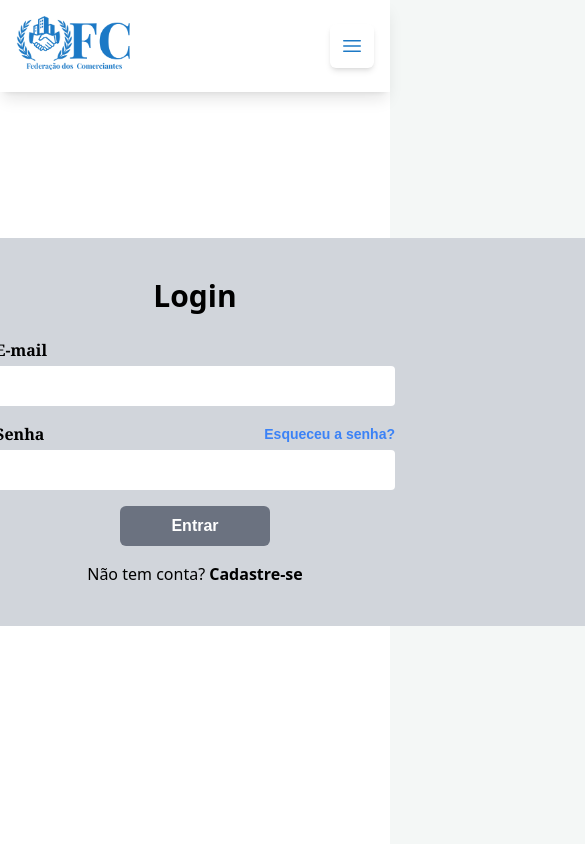
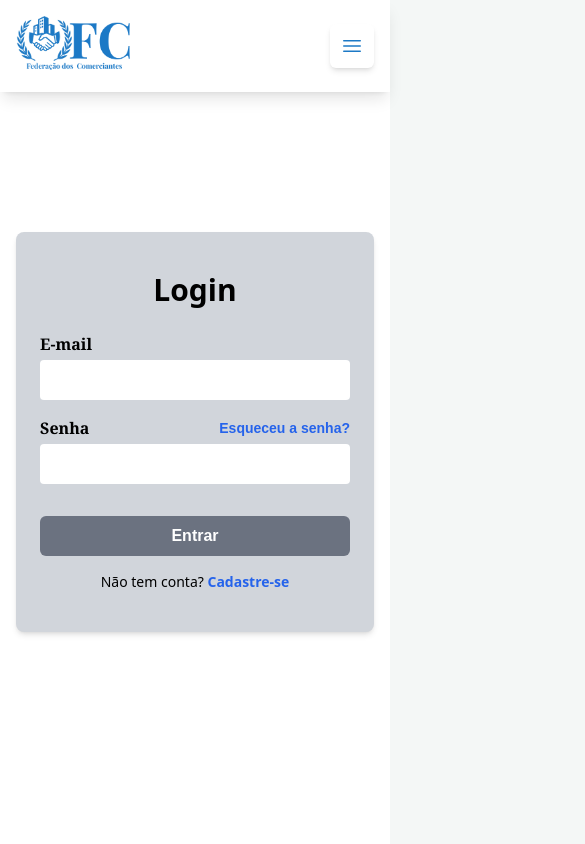
Before and after one commit to Brafios/ProjetoGT10_FrontEnd, a React (Vite) app: page /login in a window 390 px wide. Shown: the top 844 px of the page, 585 px wide, since content can reach past the window. Built offline with nearby package versions, Linux system fonts and the light colour scheme; a web font is replaced by a local one.

Commit message:
inclusão da responsividade para o mobile, nas paginas login, recuperar e atualizar senha

```diff
--- a/src/pages/AtualizarSenha/index.jsx
+++ b/src/pages/AtualizarSenha/index.jsx
@@ -75,21 +75,21 @@ const AtualizarSenha = () => {
   };
 
   return (
-    <div className="h-screen w-screen flex justify-center items-center">
-      <div className="flex flex-col items-center w-screen">
-        <div className="flex flex-col justify-center items-center w-[800px] h-auto py-10 bg-gray-300 p-8 rounded">
+    <div className="min-h-screen w-full flex justify-center items-center px-4">
+      <div className="flex flex-col items-center w-full">
+        <div className="flex flex-col justify-center items-center w-full max-w-xl py-10 bg-gray-300 px-6 sm:px-10 rounded-lg shadow-md">
           <Tittle>Criar Nova Senha</Tittle>
-          <form onSubmit={handleSubmit(onSubmit)} className="flex flex-col w-[400px]">
+          <form onSubmit={handleSubmit(onSubmit)} className="flex flex-col w-full max-w-sm">
             <FormInput id="NovaSenha" type="password" label="Nova Senha" {...register("password", { required: "A nova senha é obrigatória.", minLength: { value: 6, message: "A senha deve ter no mínimo 6 caracteres." } })} />
             {errors.password && <p className="text-red-500 text-sm">{errors.password.message}</p>}
             <FormInput id="NovaSenhaConfirma" type="password" label="Confirme a Nova Senha" {...register("confirmPassword", { required: "A confirmação da senha é obrigatória.", validate: (value) => value === getValues("password") || "As senhas não coincidem." })} />
             {errors.confirmPassword && <p className="text-red-500 text-sm">{errors.confirmPassword.message}</p>}
             {message && <p className={`text-center font-bold my-2 ${errorType === 'error' ? 'text-red-500' : 'text-green-600'}`}>{message}</p>}
-            <Button type="submit" className="w-[200px] h-10 self-center mt-4" disabled={loading || !tokens}>
+            <Button type="submit" className="w-full sm:w-[200px] h-10 self-center mt-4" disabled={loading || !tokens}>
               {loading ? "Atualizando..." : "Atualizar Senha"}
             </Button>
           </form>
-          <p className="mt-6"><Link to="/login" className="font-bold text-blue-600 hover:underline">Voltar para o Login</Link></p>
+          <p className="mt-6 text-sm text-center"><Link to="/login" className="font-bold text-blue-600 hover:underline">Voltar para o Login</Link></p>
         </div>
       </div>
     </div>
--- a/src/pages/Login/index.jsx
+++ b/src/pages/Login/index.jsx
@@ -43,14 +43,14 @@ const Login = () => {
   };
 
   return (
-    <div className="h-screen w-screen flex justify-center items-center">
-      <div className="flex flex-col items-center w-screen">
-        <div className="flex flex-col justify-center items-center w-[800px] h-auto py-10 bg-gray-300 p-8 rounded">
+    <div className="min-h-screen w-full flex justify-center items-center px-4">
+      <div className="flex flex-col items-center w-full">
+        <div className="flex flex-col justify-center items-center w-full max-w-xl h-auto py-10 bg-gray-300 px-6 sm:px-10 rounded-lg shadow-md">
           <Tittle>
             Login
           </Tittle>
 
-          <form onSubmit={handleSubmit(onSubmit)} className="flex flex-col w-[400px]">
+          <form onSubmit={handleSubmit(onSubmit)} className="flex flex-col w-full max-w-sm">
             <FormInput
               label="E-mail"
               id="email"
@@ -74,7 +74,7 @@ const Login = () => {
                 </label>
                 <Link
                   to="/recuperar"
-                  className="text-sm text-blue-500 font-bold hover:underline"
+                  className="text-sm text-blue-600 font-bold hover:underline"
                 >
                   Esqueceu a senha?
                 </Link>
@@ -92,15 +92,15 @@ const Login = () => {
 
             <Button
               type="submit"
-              className="w-[150px] h-10 self-center"
+              className="w-full sm:w-[150px] h-10 self-center mt-4"
             >
               Entrar
             </Button>
           </form>
 
-          <p className="mt-4 font-sans">
+          <p className="mt-4 text-sm text-center font-sans">
             Não tem conta?{" "}
-            <Link to="/registro" className="font-bold font-sans">
+            <Link to="/registro" className="font-bold font-sans text-blue-600 hover:underline">
               Cadastre-se
             </Link>
           </p>
--- a/src/pages/Recuperar/index.jsx
+++ b/src/pages/Recuperar/index.jsx
@@ -35,16 +35,16 @@ const Recuperar = () => {
 
     return (
 
-    <div className="h-screen w-screen flex justify-center items-center">
-      <div className="flex flex-col items-center w-screen">
-        <div className="flex flex-col justify-center items-center w-[800px] h-auto py-10 bg-gray-300 p-8 rounded">
+    <div className="min-h-screen w-full flex justify-center items-center px-4">
+      <div className="flex flex-col items-center w-full">
+        <div className="flex flex-col justify-center items-center w-full max-w-xl py-10 bg-gray-300 px-6 sm:px-10 rounded-lg shadow-md">
           <Tittle>Recuperar Senha</Tittle>
 
-          <p className="text-center mb-4 text-gray-600">
+          <p className="text-center mb-4 text-gray-600 text-sm sm:text-base">
             Digite seu e-mail para receber um link de recuperação.
           </p>
 
-          <form onSubmit={handleSubmit(onSubmit)} className="flex flex-col w-[400px]">
+          <form onSubmit={handleSubmit(onSubmit)} className="flex flex-col w-full max-w-sm">
             <FormInput
               label="E-mail"
               id="email"
@@ -70,14 +70,14 @@ const Recuperar = () => {
 
             <Button
               type="submit"
-              className="w-[200px] h-10 self-center mt-4"
+              className="w-full sm:w-[200px] h-10 self-center mt-4"
               disabled={loading}
             >
               {loading ? "Enviando..." : "Enviar Link"}
             </Button>
           </form>
 
-          <p className="mt-6">
+          <p className="mt-6 text-sm text-center">
             Lembrou a senha? <Link to="/login" className="font-bold text-blue-600 hover:underline">Fazer Login</Link>
           </p>
         </div>
--- a/src/pages/Registro/index.jsx
+++ b/src/pages/Registro/index.jsx
@@ -30,24 +30,24 @@ const Registro = () => {
 
   return (
       <>
-        <div className=" h-screen w-screen flex flex-col justify-between font-sans mt-20">
-          <div className="flex flex-col justify-center items-center flex-1 py-10 ">
-            <div className="flex flex-col justify-center items-center w-[800px] bg-gray-300 p-8 rounded">
+        <div className="min-h-screen w-full flex flex-col justify-center items-center px-4 py-10 font-sans">
+            <div className="flex flex-col justify-center items-center w-full max-w-xl bg-gray-300 px-6 sm:px-10 py-10 rounded-lg shadow-md">
               <Tittle>
                 Cadastro
               </Tittle>
 
-              <form onSubmit={handleSubmit(onSubmit)} className="flex flex-col w-[400px]">
+              <form onSubmit={handleSubmit(onSubmit)} className="flex flex-col w-full max-w-sm">
 
                 <FormInput
                   id="nome"
                   type="text"
                   label="Nome Completo"
 
-                {...register("nome", { required: "O nome é obrigatório",
-                  minLength:{
+                  {...register("nome", {
+                    required: "O nome é obrigatório",
+                    minLength: {
                       value: 3,
-                    message:"O nome deve ter no máximo 50 caracteres",
+                      message: "O nome deve ter no máximo 50 caracteres",
                     },
                   })}
 
@@ -79,9 +79,9 @@ const Registro = () => {
                   label="Senha"
                   {...register("password", {
                     required: "Senha é obrigatória",
-                    minLength:{
+                    minLength: {
                       value: 6,
-                      message:"A senha deve conter letras e números."
+                      message: "A senha deve conter letras e números."
                     }
                   })}
                 />
@@ -97,7 +97,7 @@ const Registro = () => {
                   {...register("funcao", {
                     required: "A função é obrigatória",
                     minLength: {
-                   value:2,
+                      value: 2,
                       message: "A função deve ter pelo menos 2 caracteres."
 
                     }
@@ -109,18 +109,15 @@ const Registro = () => {
 
                 <Button
                   type="submit"
-                className="w-[150px] h-10 self-center"
+                  className="w-full sm:w-[150px] h-10 self-center mt-4"
                 >
                   Cadastrar
                 </Button>
               </form>
-            <p className="mt-4 text-center">
-                Já tem conta? <Link to="/login" className="font-bold text-blue-600">Entrar</Link>
+              <p className="mt-4 text-center text-sm">
+                Já tem conta? <Link to="/login" className="font-bold text-blue-600 hover:underline">Entrar</Link>
               </p>
             </div>
-        </div>
-
-
           </div>
       </>
       );
```
Lines whose indentation alone changed are shown as unchanged.
